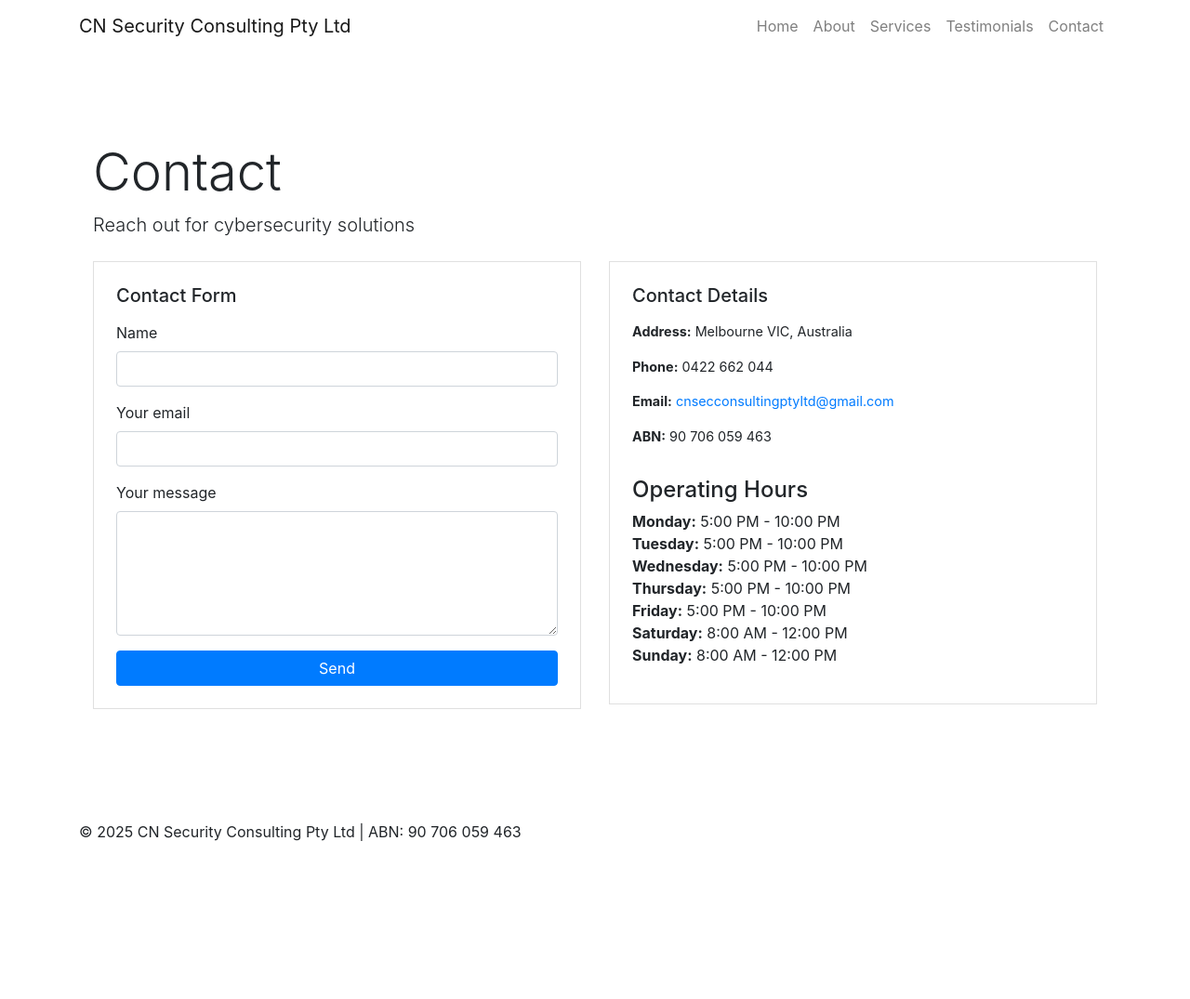
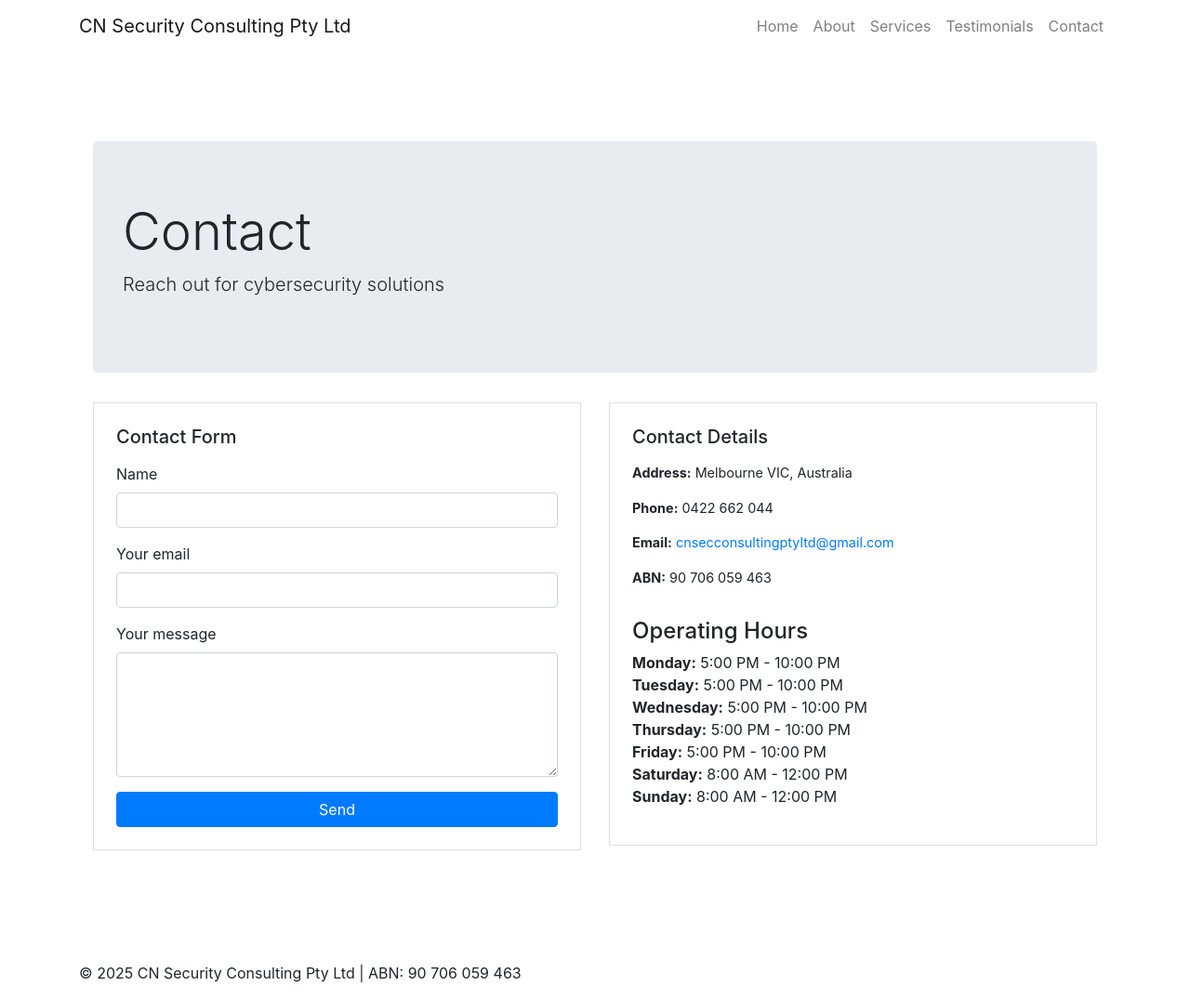
Before and after one commit to hookthieves/hookthieves.github.io, a Jekyll site: the page built from contact.html, in a window 1280 px wide. Shown: the whole page at 93% size. Built offline with Jekyll 4.4.1, drawn with Linux system fonts in a browser that asks for light colours; before the commit the page ends 923 px from its top, so only the background shows below that.

Commit message:
Update contact.html

```diff
--- a/contact.html
+++ b/contact.html
@@ -3,9 +3,10 @@ layout: default
 title: Contact
 ---
 <div class="container py-5">
-    <h1 class="display-4">Contact</h1>
-    <p class="lead">Reach out for cybersecurity solutions</p>
-
+    <div class="jumbotron">
+        <h1 class="display-4">Contact</h1>
+        <p class="lead">Reach out for cybersecurity solutions</p>
+    </div>
     <div class="row mt-4">
         <div class="col-12 col-md-6 mb-4">
             <div class="contact-box">
```
